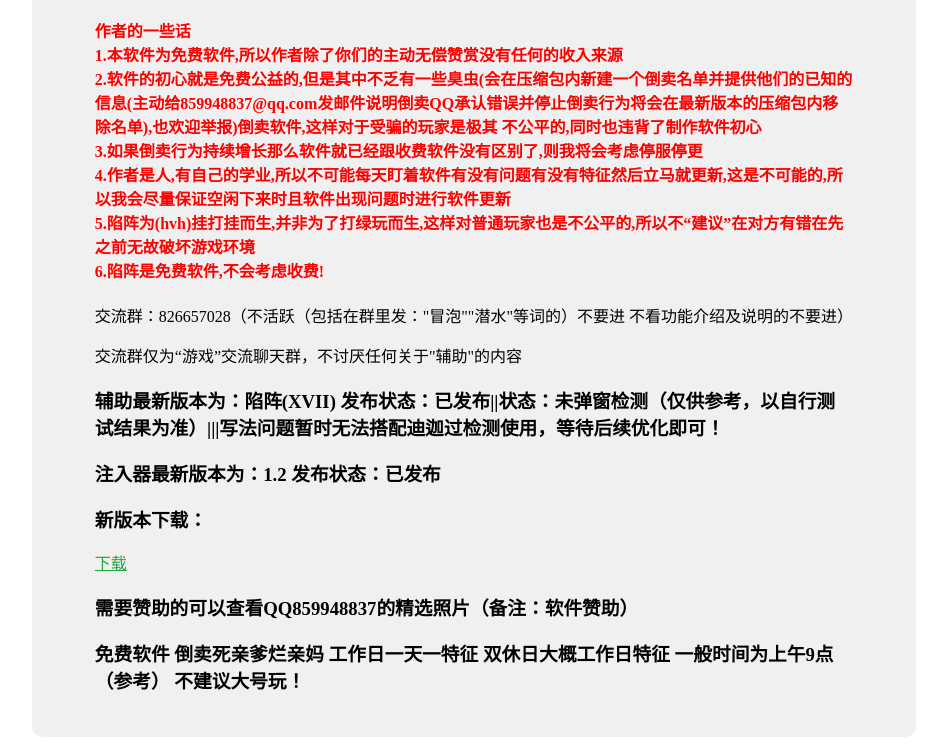
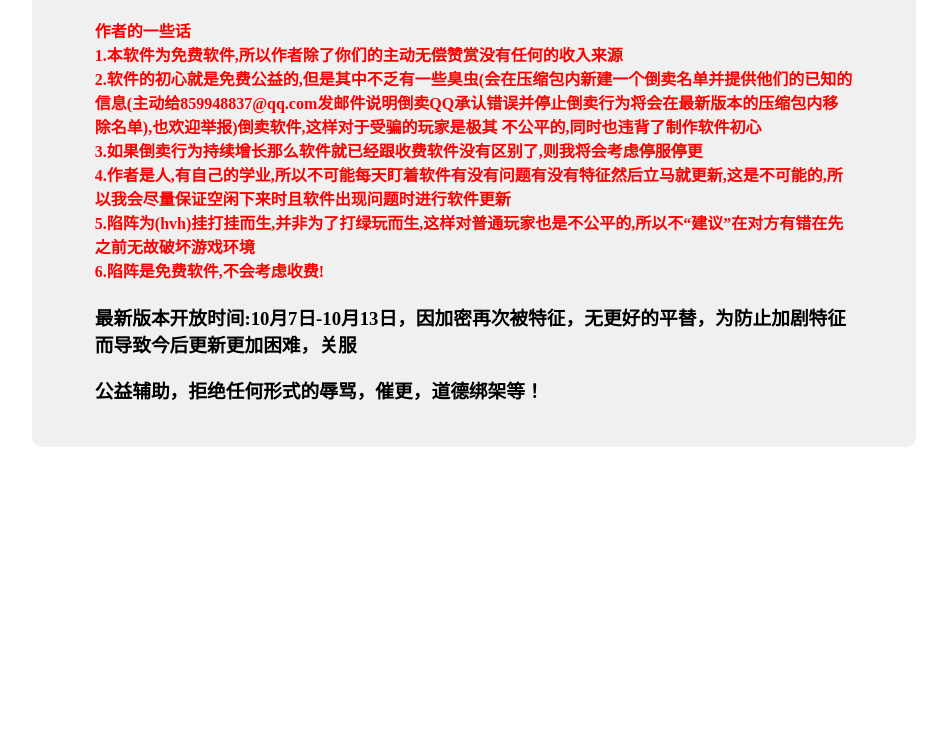
Before and after one commit to TIANQING567/XianZhen, a plain HTML site: page index.html in a window 1280 px wide. Shown: the part 584-1329 px from the top of the page, without its empty margins (166-1113 px from the left). After the commit the page ends 1039 px from the top, so only its background shows below. Drawn offline with Linux system fonts and the light colour scheme.

Commit message:
Update index.html

```diff
--- a/index.html
+++ b/index.html
@@ -44,19 +44,8 @@
 5.陷阵为(hvh)挂打挂而生,并非为了打绿玩而生,这样对普通玩家也是不公平的,所以不“建议”在对方有错在先之前无故破坏游戏环境<br>
 6.陷阵是免费软件,不会考虑收费!<br>
               </h4>
-
-<p>交流群：826657028（不活跃（包括在群里发："冒泡""潜水"等词的）不要进 不看功能介绍及说明的不要进）</p>
-          <p>交流群仅为“游戏”交流聊天群，不讨厌任何关于"辅助"的内容</p>
-
-
-  <h3>辅助最新版本为：陷阵(XVII) 发布状态：已发布||状态：未弹窗检测（仅供参考，以自行测试结果为准）|||写法问题暂时无法搭配迪迦过检测使用，等待后续优化即可！</h3>
-       <h3>注入器最新版本为：1.2 发布状态：已发布
-        <h3>新版本下载：</h3> <a href=./陷阵_注入器1.2.zip>下载</a></h3>
-
-                    <h3>需要赞助的可以查看QQ859948837的精选照片（备注：软件赞助）<h3>
-           <h3>免费软件 倒卖死亲爹烂亲妈 工作日一天一特征 双休日大概工作日特征 一般时间为上午9点（参考） 不建议大号玩！   <h3>
-
-
+<h3>最新版本开放时间:10月7日-10月13日，因加密再次被特征，无更好的平替，为防止加剧特征而导致今后更新更加困难，关服</h3>
+         <h3>公益辅助，拒绝任何形式的辱骂，催更，道德绑架等！</h3>
     </div>
 
 
```
